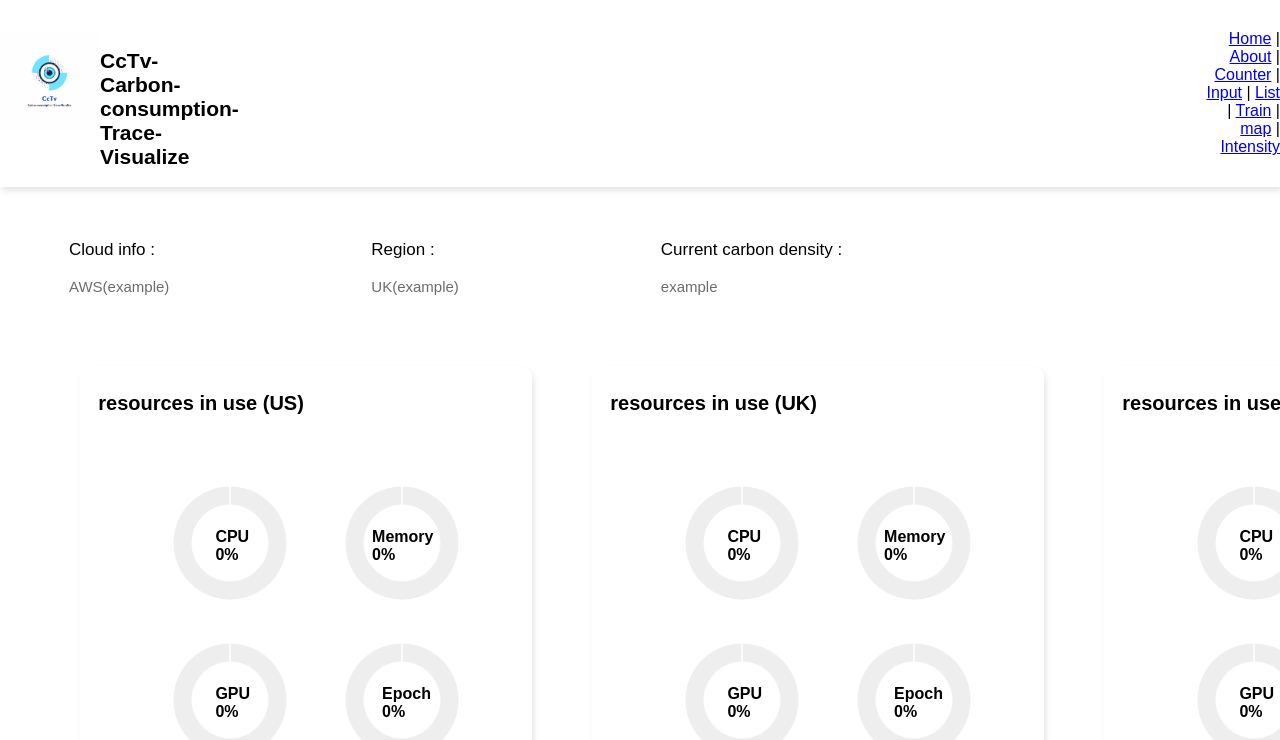
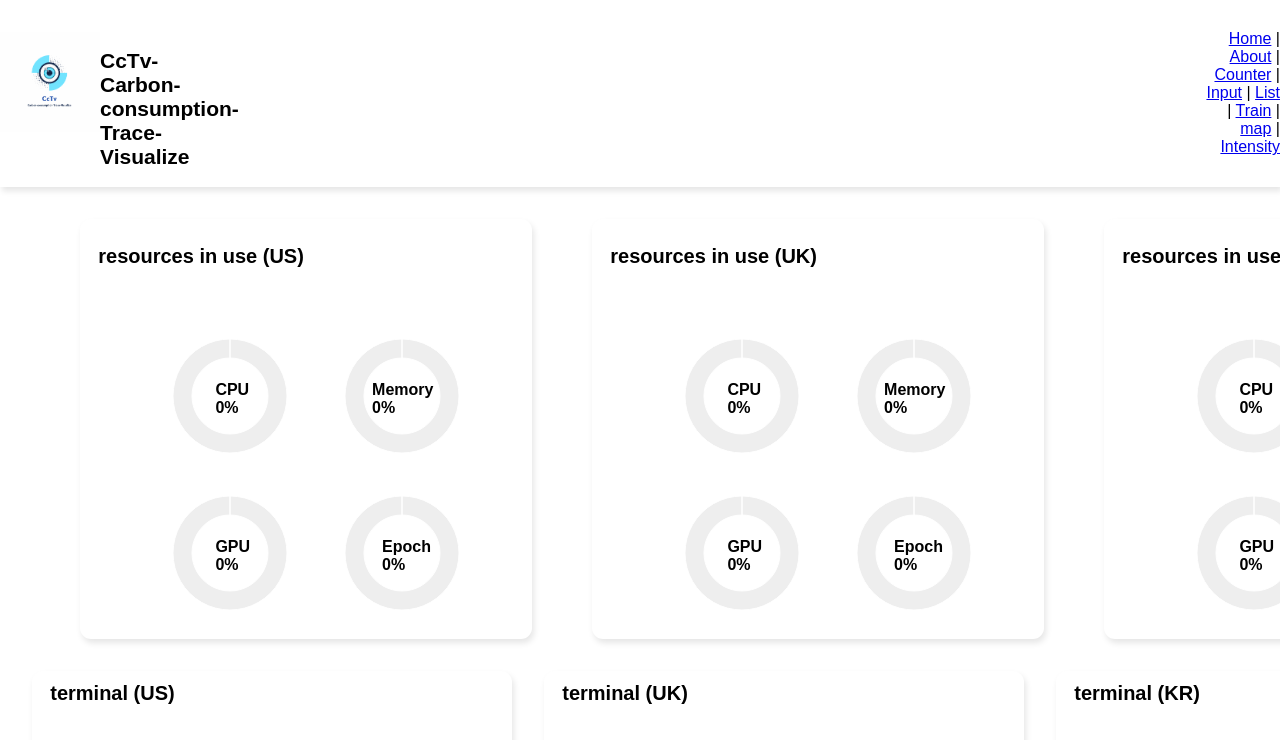
Before and after one commit to FarmingWon/CcTv-Carbon-consumption-Trace-Visualize, a React (Create React App) app in the folder web/react-app/: page /Train in a window 1280 px wide. Shown: the top 740 px of the page. Built offline with nearby package versions, Linux system fonts and the light colour scheme; no server answers.

Commit message:
update: info 부분 제거및 스타일 수정

```diff
--- a/web/react-app/src/pages/Train.js
+++ b/web/react-app/src/pages/Train.js
@@ -195,7 +195,7 @@ const Train = () => {
 
   return (
     <div className="container">
-      <div className="info">
+      {/* <div className="info">
         <div className="label1">
           Cloud info :<p></p>
           <span className="cloudinfo">AWS(example)</span>
@@ -208,7 +208,7 @@ const Train = () => {
           Current carbon density :<p></p>
           <span className="carbon-density">example</span>
         </div>
-      </div>
+      </div> */}
 
       <div className="resource-terminal">
         <div className="re-te">
```
